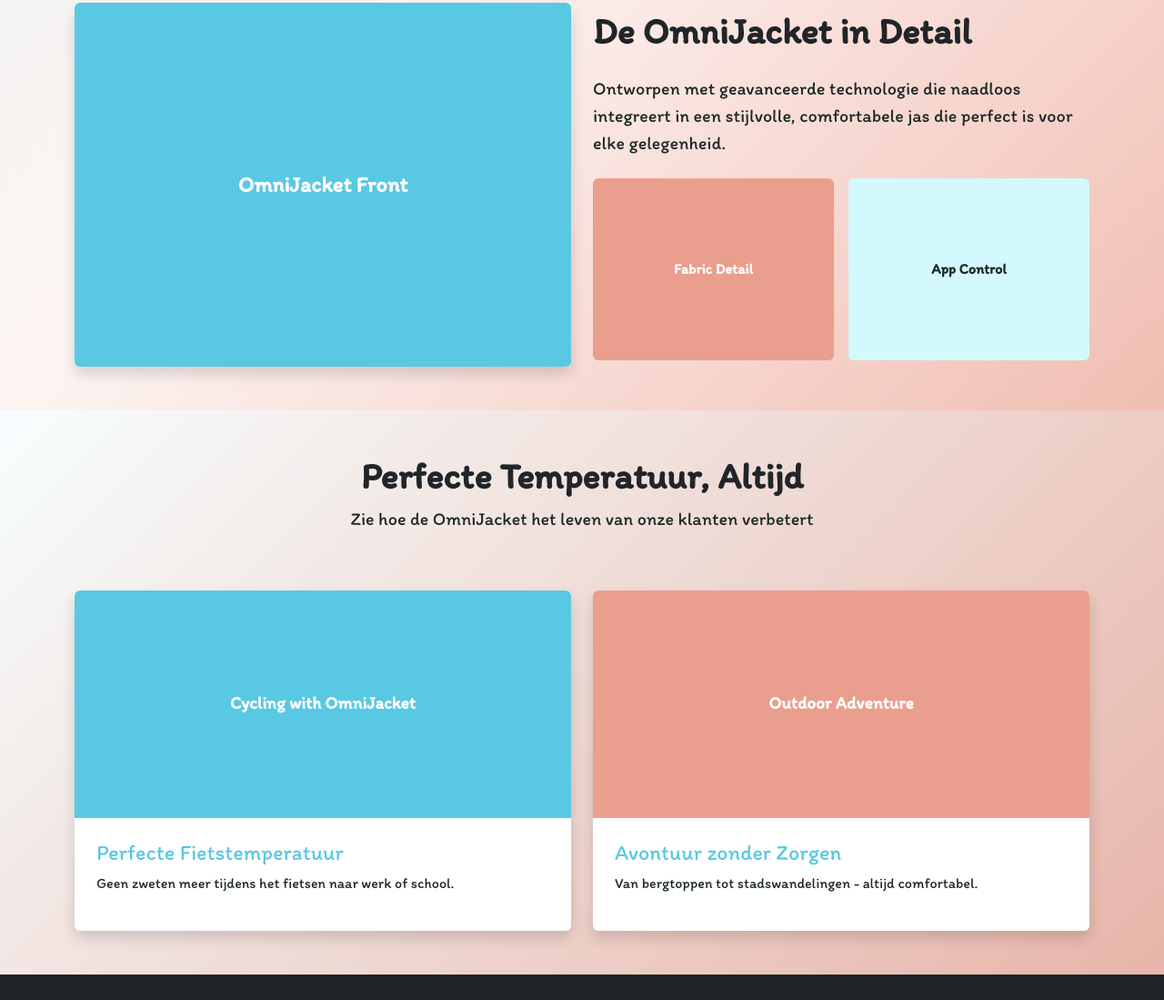
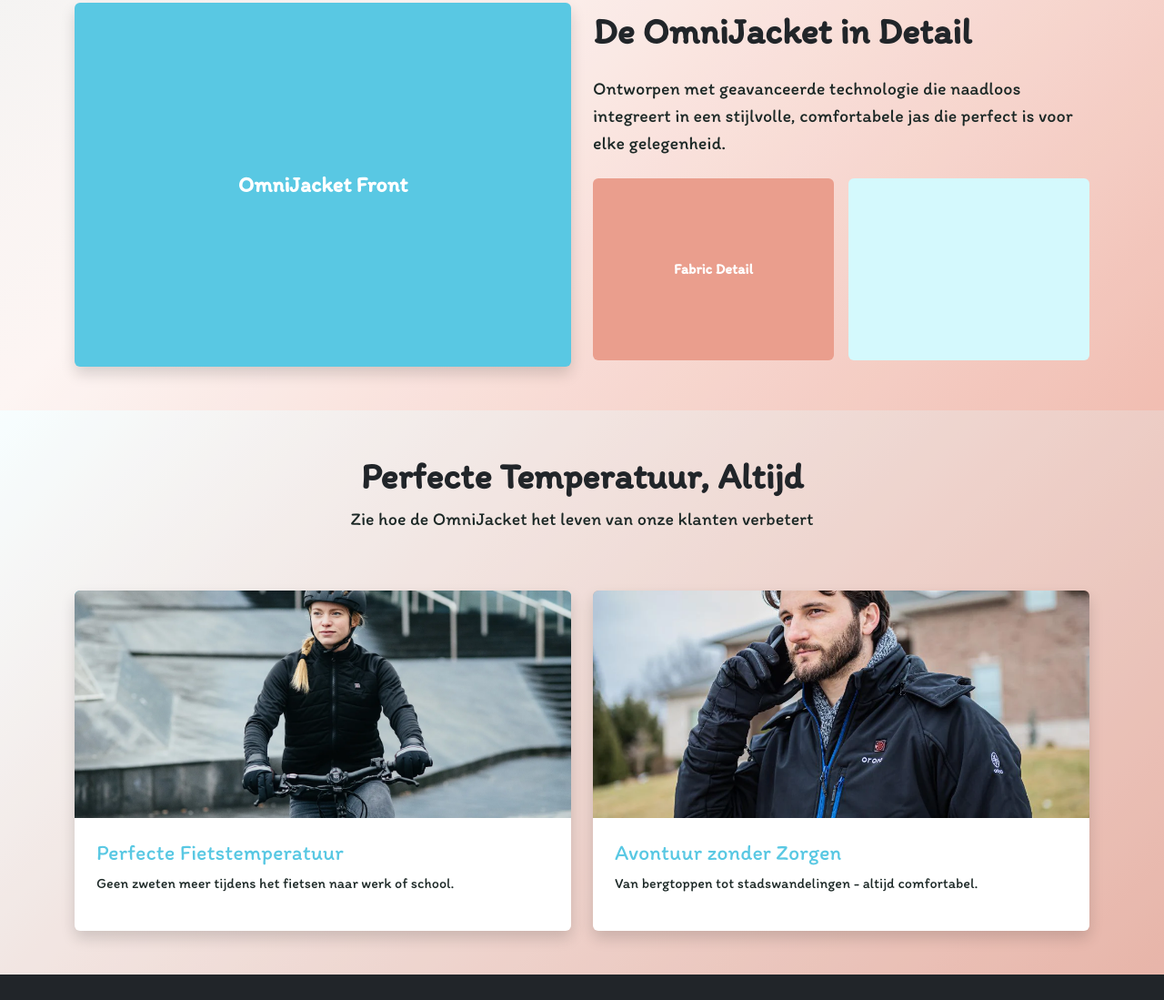
Before and after one commit to 102728/Product-ovh, a plain HTML site: page index.html in a window 1280 px wide. Shown: the part 1569-2668 px from the top of the page at 91% size. Drawn offline with nearby package versions, Linux system fonts and the light colour scheme.

Commit message:
2 image add

```diff
--- a/css/styles.css
+++ b/css/styles.css
@@ -219,7 +219,7 @@ footer {
 }
 
 .cycling-placeholder {
-    background-color: #59C8E3;
+    background-color:#59C8E3;
 }
 
 .outdoor-placeholder {
--- a/index.html
+++ b/index.html
@@ -114,7 +114,7 @@
                                 <div class="product-placeholder detail-fabric rounded">Fabric Detail</div>
                             </div>
                             <div class="col-6">
-                                <div class="product-placeholder detail-app rounded">App Control</div>
+                                <div class="product-placeholder detail-app rounded"><!-- <img src="./media/website_pics/app_control.webp"> !--></div>
                             </div>
                         </div>
                     </div>
@@ -133,7 +133,7 @@
                 <div class="row g-4">
                     <div class="col-md-6">
                         <div class="lifestyle-card rounded overflow-hidden shadow">
-                            <div class="lifestyle-placeholder cycling-placeholder">Cycling with OmniJacket</div>
+                            <div class="lifestyle-placeholder cycling-placeholder"><img src="./media/website_pics/cycling.webp"></div>
                             <div class="p-4">
                                 <h4 class="text-primary">Perfecte Fietstemperatuur</h4>
                                 <p>Geen zweten meer tijdens het fietsen naar werk of school.</p>
@@ -142,7 +142,7 @@
                     </div>
                     <div class="col-md-6">
                         <div class="lifestyle-card rounded overflow-hidden shadow">
-                            <div class="lifestyle-placeholder outdoor-placeholder">Outdoor Adventure</div>
+                            <div class="lifestyle-placeholder outdoor-placeholder"><img src="./media/website_pics/walking.webp"></div>
                             <div class="p-4">
                                 <h4 class="text-primary">Avontuur zonder Zorgen</h4>
                                 <p>Van bergtoppen tot stadswandelingen - altijd comfortabel.</p>
```
Also changed, not shown: media/website_pics/app_control.webp (added), media/website_pics/cycling.webp (added), media/website_pics/walking.webp (added).
